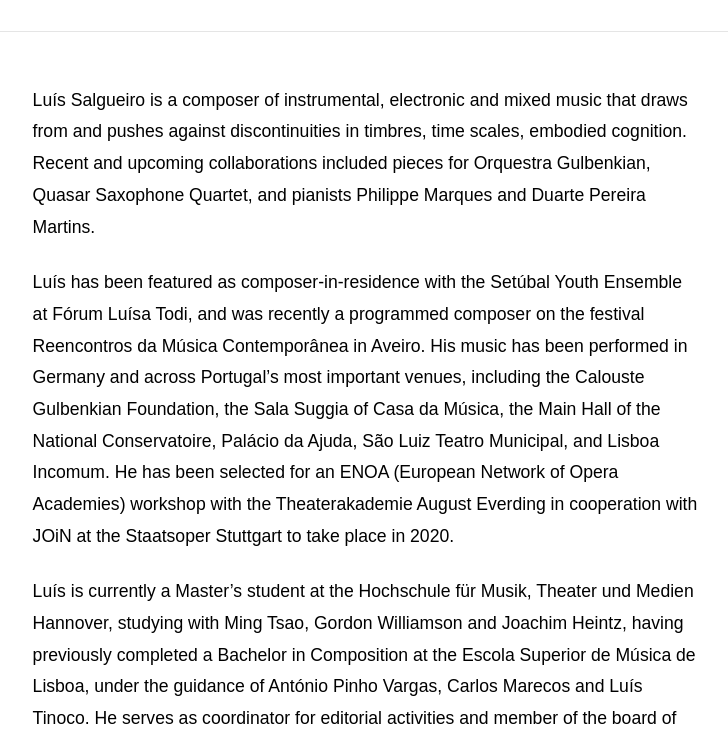
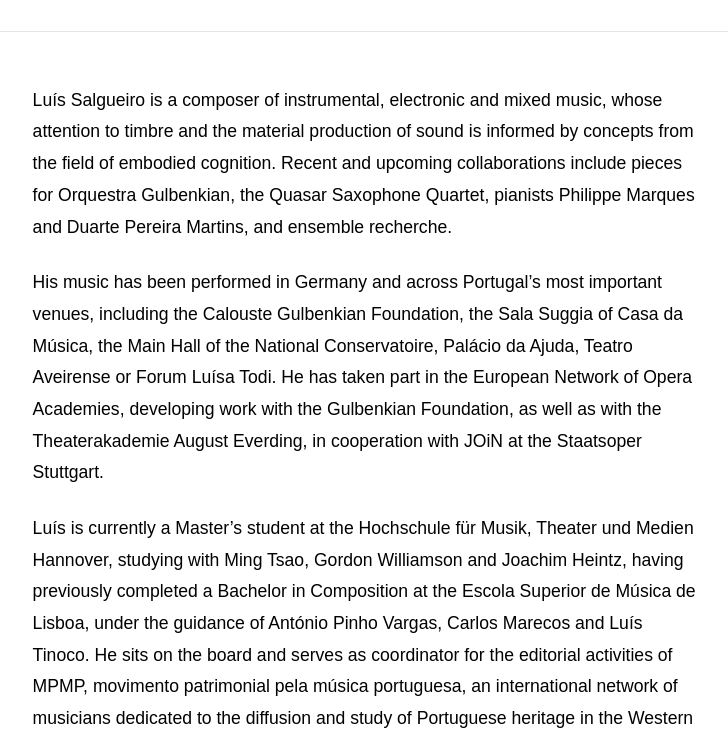
Before and after one commit to lsalgueiro/lsalgueiro.github.io, a Jekyll site: the page built from about.html, in a window 1280 px wide and 900 px high, scrolled down 699 px, cut to the strip 170-900 px from the top of the window. Shown: the whole strip, without its empty margins (273-1001 px from the left). Built offline with Jekyll 4.4.1, drawn with Linux system fonts in a browser that asks for light colours; some web fonts are replaced; some of the changed text lies outside the part shown.

Commit message:
updated bio for 2021

```diff
--- a/about.html
+++ b/about.html
@@ -3,7 +3,7 @@
 title: about
 image: /assets/images/DSCF4011.jpg
 ---
-<p>Luís Salgueiro is a composer of instrumental, electronic and mixed music that draws from and pushes against discontinuities in timbres, time scales, embodied cognition. Recent and upcoming collaborations included pieces for Orquestra Gulbenkian, Quasar Saxophone Quartet, and pianists Philippe Marques and Duarte Pereira Martins. </p>
-<p>Luís has been featured as composer-in-residence with the Setúbal Youth Ensemble at Fórum Luísa Todi, and was recently a programmed composer on the festival Reencontros da Música Contemporânea in Aveiro. His music has been performed in Germany and across Portugal’s most important venues, including the Calouste Gulbenkian Foundation, the Sala Suggia of Casa da Música, the Main Hall of the National Conservatoire, Palácio da Ajuda, São Luiz Teatro Municipal, and Lisboa Incomum. He has been selected for an ENOA (European Network of Opera Academies) workshop with the Theaterakademie August Everding in cooperation with JOiN at the Staatsoper Stuttgart to take place in 2020.</p>
-<p>Luís is currently a Master’s student at the Hochschule für Musik, Theater und Medien Hannover, studying with Ming Tsao, Gordon Williamson and Joachim Heintz, having previously completed a Bachelor in Composition at the Escola Superior de Música de Lisboa, under the guidance of António Pinho Vargas, Carlos Marecos and Luís Tinoco. He serves as coordinator for editorial activities and member of the board of MPMP, movimento patrimonial pela música portuguesa, an international network of musicians dedicated to the diffusion and study of Portuguese heritage in the Western Classical tradition. In addition to his compositional work, he contributes to technical areas of musical production through engraving and editing, and has worked with distinguished European publishing houses such as Peters, Casa Ricordi, and Durand–Salabert–Eschig.</p>
-<h6 align="right" style="font-size:small">Updated: Jan 5th, 2021</h6>
+<p>Luís Salgueiro is a composer of instrumental, electronic and mixed music, whose attention to timbre and the material production of sound is informed by concepts from the field of embodied cognition. Recent and upcoming collaborations include pieces for Orquestra Gulbenkian, the Quasar Saxophone Quartet, pianists Philippe Marques and Duarte Pereira Martins, and ensemble recherche. </p>
+<p>His music has been performed in Germany and across Portugal’s most important venues, including the Calouste Gulbenkian Foundation, the Sala Suggia of Casa da Música, the Main Hall of the National Conservatoire, Palácio da Ajuda, Teatro Aveirense or Forum Luísa Todi. He has taken part in the European Network of Opera Academies, developing work with the Gulbenkian Foundation, as well as with the Theaterakademie August Everding, in cooperation with JOiN at the Staatsoper Stuttgart.</p>
+<p>Luís is currently a Master’s student at the Hochschule für Musik, Theater und Medien Hannover, studying with Ming Tsao, Gordon Williamson and Joachim Heintz, having previously completed a Bachelor in Composition at the Escola Superior de Música de Lisboa, under the guidance of António Pinho Vargas, Carlos Marecos and Luís Tinoco. He sits on the board and serves as coordinator for the editorial activities of MPMP, movimento patrimonial pela música portuguesa, an international network of musicians dedicated to the diffusion and study of Portuguese heritage in the Western Classical tradition. In addition to his creative work, he has developed relevant work in the fields of music engraving and editing, with a particular emphasis on contemporary music, having contributed to distinguished European publishing houses such as Peters, Casa Ricordi, and Durand–Salabert–Eschig.</p>
+<h6 align="right" style="font-size:small">Updated: Jan 6th, 2021</h6>
```
